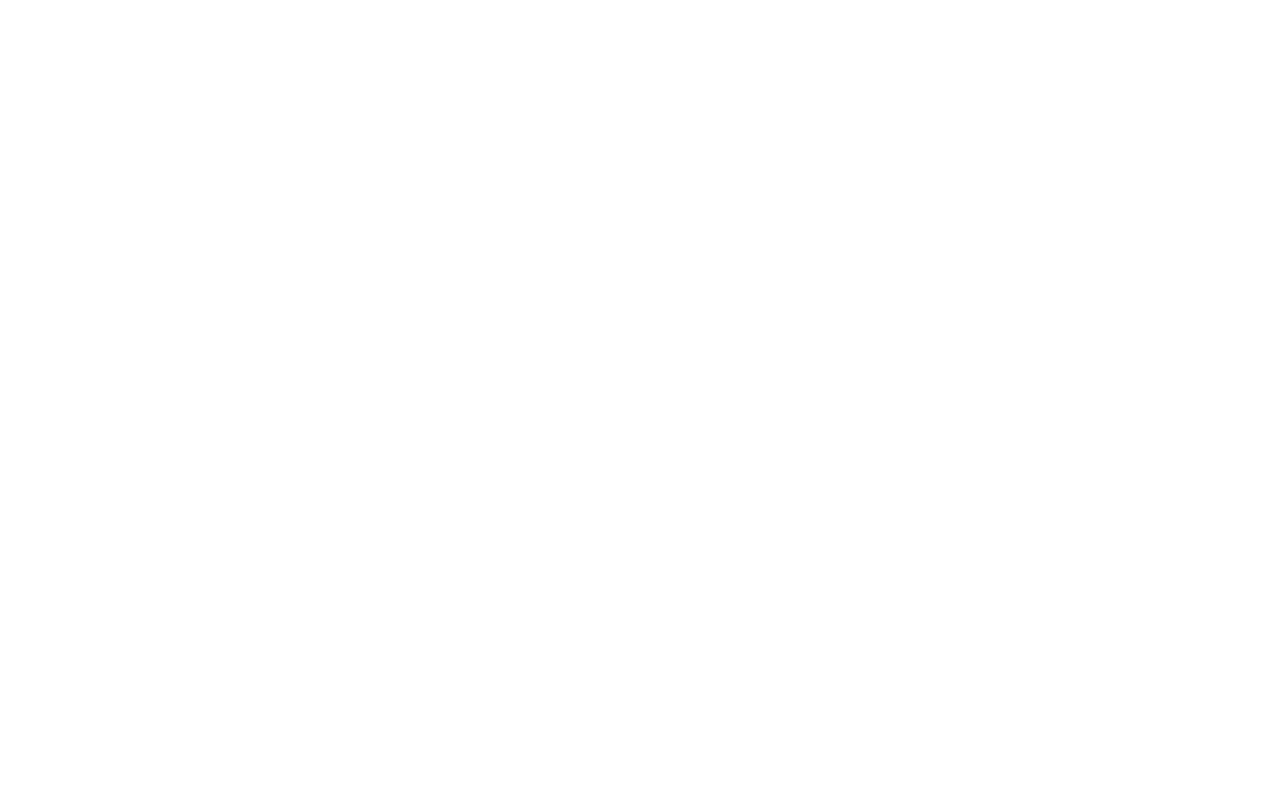
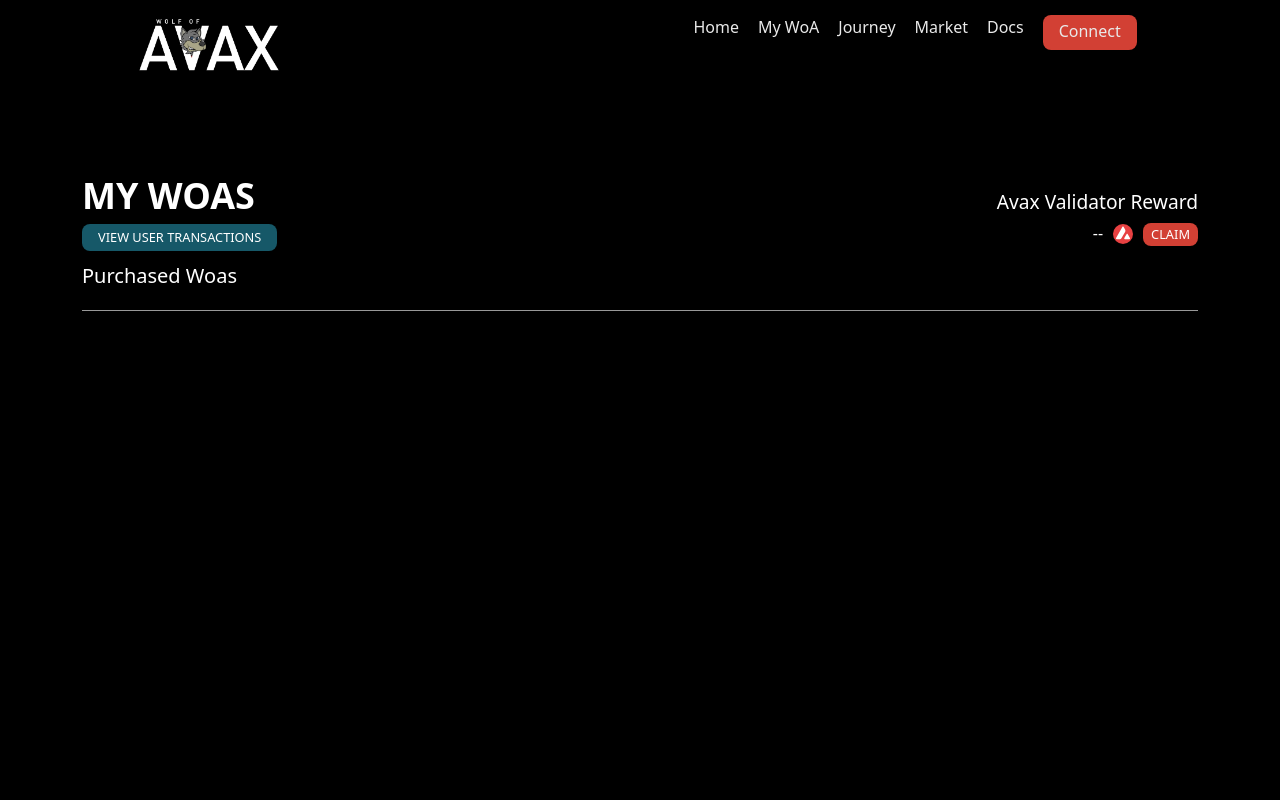
Before and after one commit to healer-1205/avax-nft_staking, a React (Create React App) app: page /mywoa in a window 1280 px wide. Before the commit this address had no page. Shown: the top 800 px of the page. Built offline with nearby package versions, Linux system fonts and the light colour scheme.

Commit message:
finish MyWoA page

```diff
--- a/src/App.tsx
+++ b/src/App.tsx
@@ -2,6 +2,7 @@
 import { Route, Routes } from "react-router-dom"
 import { Home } from './pages/Home';
 import { Market } from './pages/Market';
+import { MyWoA } from './pages/MyWoA';
 import './App.css';
 
 function App() {
@@ -10,6 +11,7 @@
       <Routes>
         <Route path="/" element={<Home />} />
         <Route path="/market" element={<Market />} />
+        <Route path="/mywoa" element={<MyWoA />} />
       </Routes>
     </>
   );
--- /dev/null
+++ b/src/pages/MyWoA/MyWoA.css
@@ -0,0 +1,118 @@
+.mywoas-container {
+	color: white;
+	background-color: black;
+}
+
+.my-woas-header {
+	font-size: 2.25rem;
+	line-height: 2.5rem;
+	font-weight: 700;
+	text-transform: uppercase;
+	margin-top: 100px;
+}
+
+.woas-img {
+	max-width: 250px;
+	border-radius: 10px;
+	padding: 20px;
+	transition: 0.2s all linear;
+}
+
+.woas-img:hover {
+	opacity: 0.7;
+}
+
+.user-transection {
+	font-size: 0.8rem;
+	appearance: none;
+	color: white;
+	padding: 4px 16px;
+	border-radius: 8px;
+	border: none;
+	overflow: hidden;
+	transition: all 0.3s ease 0s;
+	outline: none;
+	cursor: initial;
+	background: rgb(22, 88, 104) !important;
+}
+
+.user-transection:hover {
+	background: rgb(22, 88, 104, 0.6) !important;
+}
+
+.my-woa-buttons {
+	text-align: right;
+}
+
+.my-woa-row {
+	align-items: baseline;
+}
+
+.my-woa-row-purchased {
+	align-items: baseline;
+	min-height: 70vh;
+}
+
+.woa-btn-header {
+	font-size: 1.2rem;
+}
+
+.woa-btn span img {
+	margin-left: 10px;
+	margin-right: 10px !important;
+}
+
+.claim-btn {
+	appearance: none;
+	color: white;
+	text-transform: uppercase;
+	padding: 2px 8px;
+	border-radius: 8px;
+	cursor: pointer;
+	border: none;
+	font-size: 0.8rem;
+	background: rgb(210, 64, 52);
+	overflow: hidden;
+	transition: all 0.3s ease 0s;
+	outline: none;
+}
+
+.claim-btn:hover {
+	background: rgb(210, 64, 52, 0.6);
+}
+
+.my-woas-header-small {
+	font-size: 1.25rem;
+	line-height: 1.75rem;
+	--tw-text-opacity: 1;
+	color: rgba(255, 255, 255, var(--tw-text-opacity));
+	font-weight: 100;
+	padding-bottom: 20px;
+	border-bottom: 1px solid rgba(255, 255, 255, 0.6);
+}
+
+.purchased-woa {
+	width: 100%;
+	border-radius: 20px;
+}
+
+.modal-name-code {
+	padding-top: 10px;
+	text-align: center;
+	text-transform: uppercase;
+}
+
+.body-modal {
+	width: 70%;
+	transform: translate(20%, 0%);
+	user-select: none !important;
+}
+
+@media only screen and (max-width:576px) {
+	.woas-img {
+		max-width: 100%;
+		padding: 5px;
+		padding-top: 10px;
+		padding-bottom: 10px;
+	}
+}
--- /dev/null
+++ b/src/pages/MyWoA/MyWoA.tsx
@@ -0,0 +1,55 @@
+import React, { useEffect, useState } from "react";
+import { Row, Col, Container } from 'react-bootstrap';
+import { Slide, Zoom } from "react-awesome-reveal";
+import { Header } from '../../components/Header'
+import { Footer } from '../../components/Footer'
+import { MyVerticallyCenteredModal } from '../../components/MarketModal';
+import './MyWoA.css';
+import 'bootstrap/dist/css/bootstrap.min.css';
+import AvaxIcon from "../../assets/images/avax_icon.svg";
+
+export const MyWoA: React.FC = () => {
+
+	const [modalShow, setModalShow] = useState(false);
+	const [currentWoa, setCurrentWoa] = useState({});
+
+	return (
+		<div className='mywoas-container'>
+			<Header />
+			<Container>
+				<Row className='justify-content-between my-woa-row'>
+					<Col md={6}>
+						<Slide direction='left' duration={200} cascade >
+							<h1 className='my-woas-header'>My Woas</h1>
+							<button type='button' className='user-transection' >VIEW USER TRANSACTIONS</button>
+						</Slide>
+					</Col>
+					<Col className='my-woa-buttons' md={6}>
+						<Slide direction='right' duration={200} delay={300} cascade >
+							<div className='mb-3'>
+								<h6 className='woa-btn-header'>Avax Validator Reward</h6>
+								<div className='woa-btn'>
+									--
+									<span><img width="20px" src={AvaxIcon} alt='AvaxIcon' /></span>
+									<button type="button" className='claim-btn'>Claim</button><span></span>
+								</div>
+							</div>
+						</Slide>
+					</Col>
+				</Row>
+				<MyVerticallyCenteredModal
+					show={modalShow}
+					onHide={() => setModalShow(false)}
+					Woa={currentWoa}
+				/>
+				<Zoom duration={200} direction='up' >
+					<div className='my-woas-header-small '>Purchased Woas</div>
+				</Zoom>
+				<Row className='my-woa-row-purchased'>
+
+				</Row>
+			</Container>
+			<Footer />
+		</div>
+	)
+}
--- /dev/null
+++ b/src/pages/MyWoA/index.ts
@@ -0,0 +1 @@
+export * from "./MyWoA";
```
